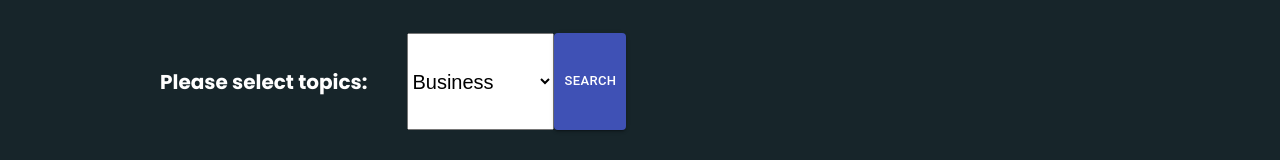
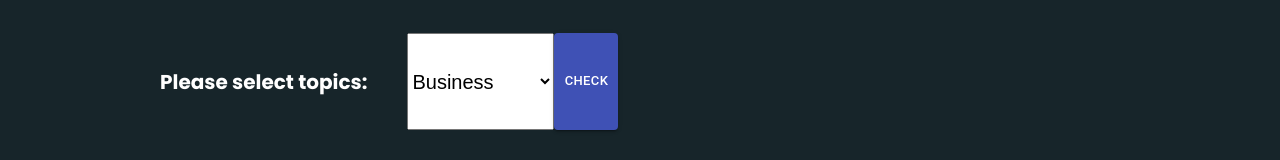
Before and after one commit to popicaandrei/NewsProviderApp, a React (Create React App) app in the folder client/news-app/: page /home in a window 1280 px wide. Shown: the part 239-399 px from the top of the page. Built offline with nearby package versions, Linux system fonts and the light colour scheme; sample sign-in values are in the browser's storage.

Commit message:
small fix

```diff
--- a/client/news-app/src/pages/home.jsx
+++ b/client/news-app/src/pages/home.jsx
@@ -75,7 +75,7 @@ export function HomePage(props) {
           <option value="technology">Technology</option>
         </select>
         <Button onClick={checkBySelection} variant="contained" size="small" color="primary">
-          Search
+          Check
           </Button>
 
       </div>
```
